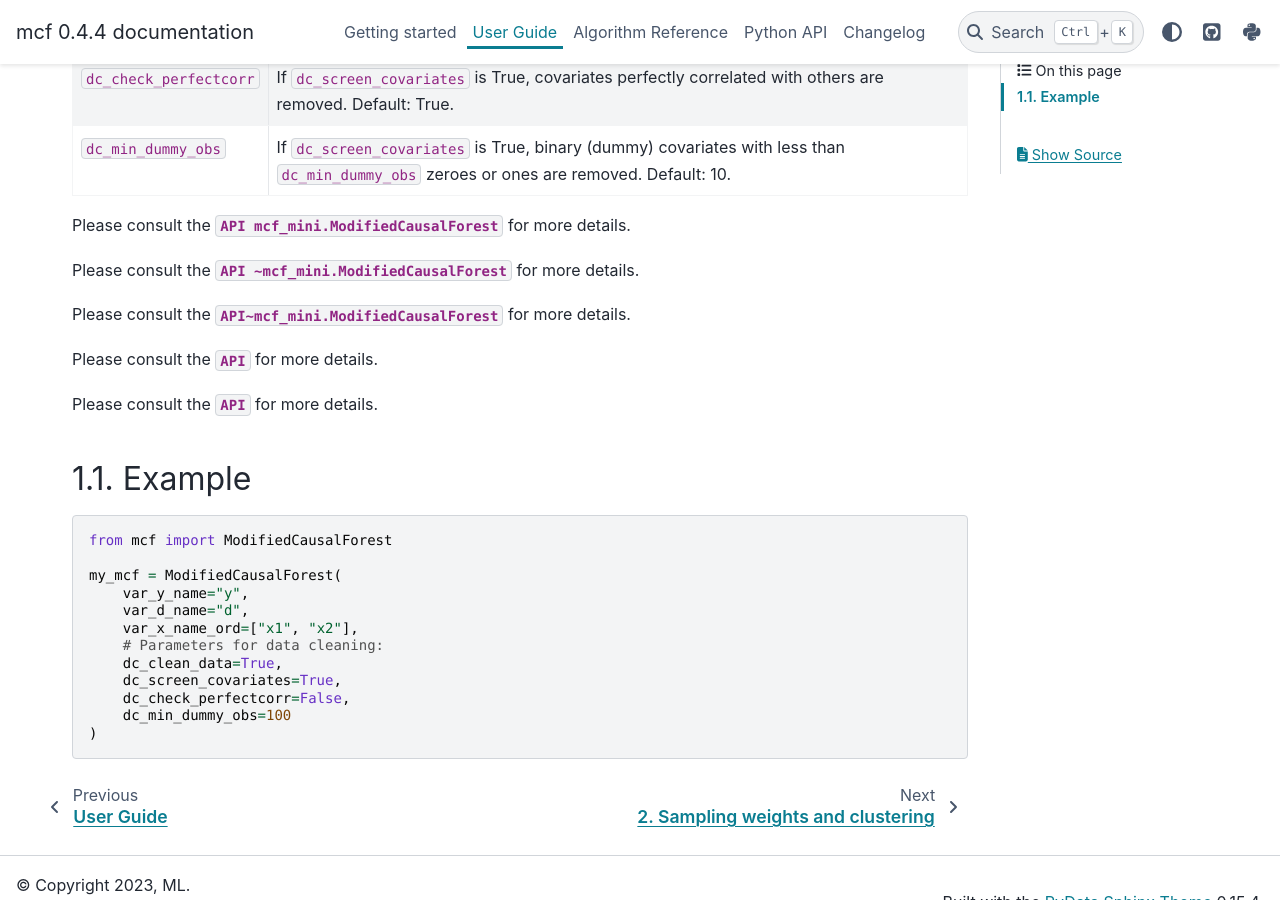
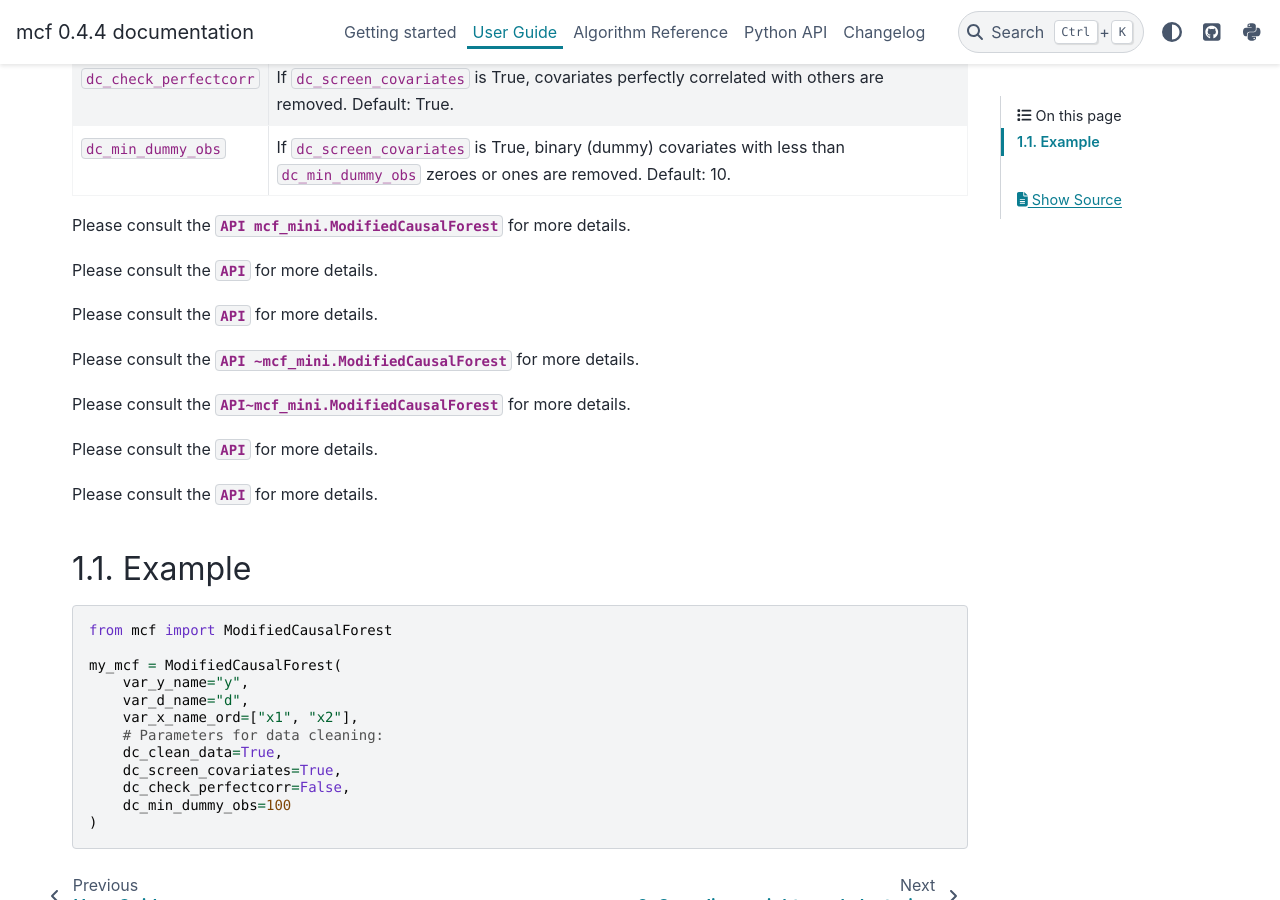
Before and after one commit to MCFpy/mcf, a Sphinx documentation site: the page built from docs/source/user_guide/data_cleaning.rst, in a window 1280 px wide and 900 px high, scrolled down 454 px. Built offline with Sphinx 7.4.7 and the PyData theme 0.15.4, drawn with Linux system fonts in a browser that asks for light colours.

Commit message:
Some more tests

```diff
--- a/docs/source/user_guide/data_cleaning.rst
+++ b/docs/source/user_guide/data_cleaning.rst
@@ -18,6 +18,10 @@ The class :py:class:`~mcf_mini.ModifiedCausalForest` has several data cleaning o
 +--------------------------+--------------------------------------------------------------------------------------------------------------------------------------------+
 
 Please consult the :py:class:`API mcf_mini.ModifiedCausalForest` for more details.
+
+Please consult the :py:class:`API <mcf_mini.ModifiedCausalForest>` for more details.
+
+Please consult the :py:class:`API<mcf_mini.ModifiedCausalForest>` for more details.
 
 Please consult the :py:class:`API ~mcf_mini.ModifiedCausalForest` for more details.
 
```
